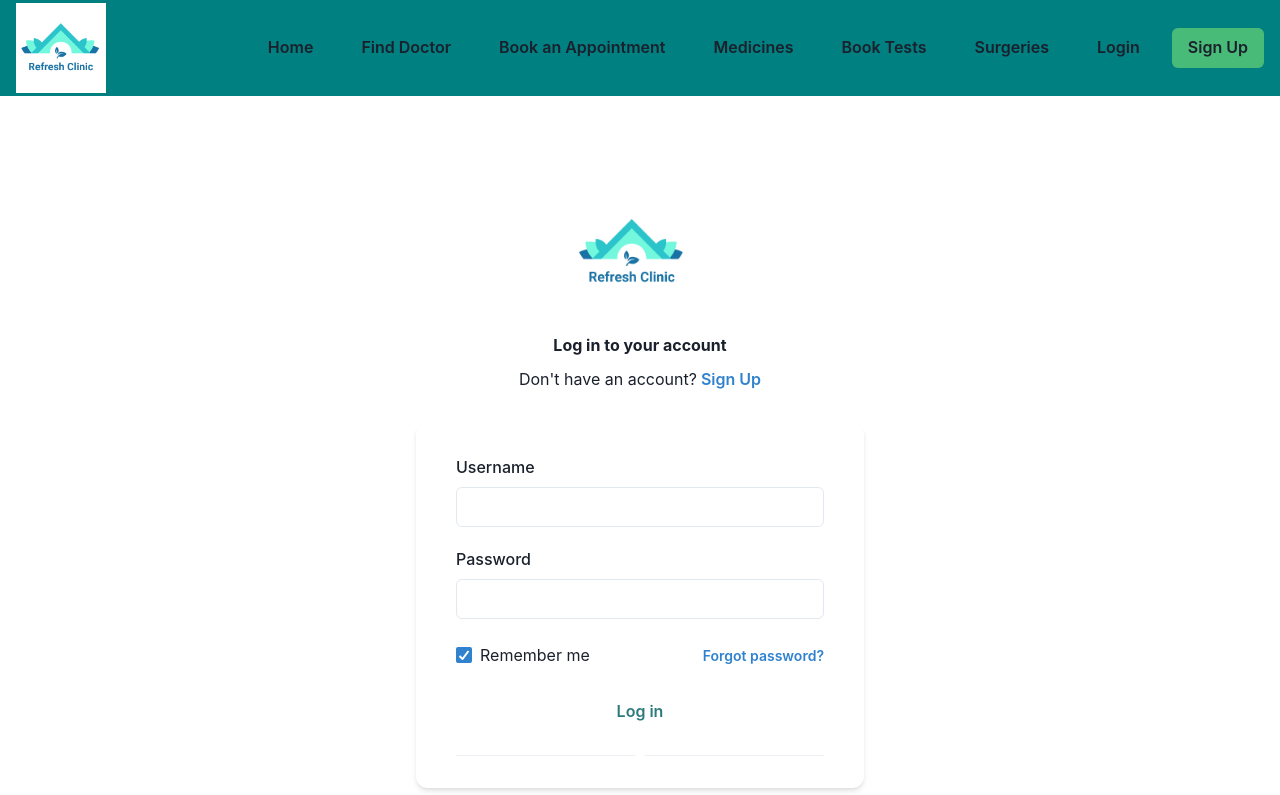
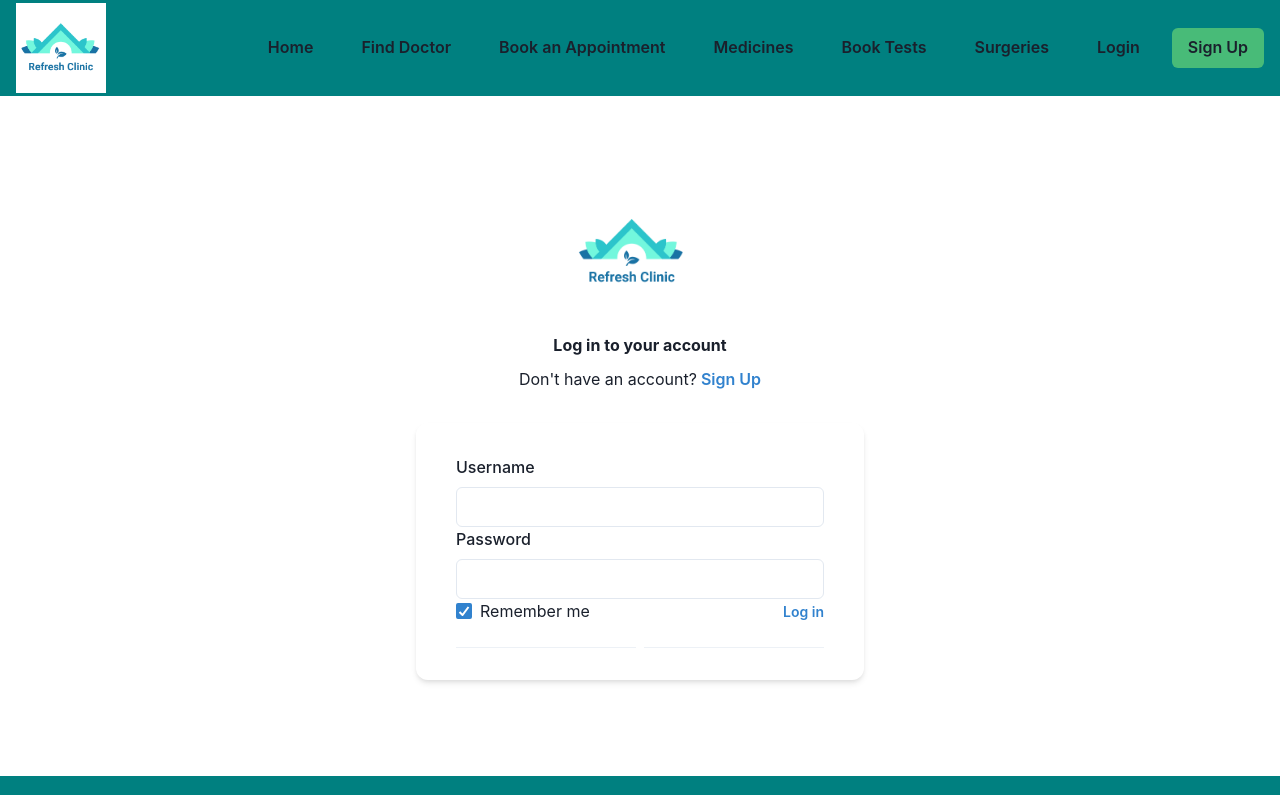
Before and after one commit to DevnandanRaj/Refresh-Clinic, a React (Create React App) app in the folder refresh-clinic/: page /login in a window 1280 px wide. Shown: the top 795 px of the page. Built offline with nearby package versions, Linux system fonts and the light colour scheme.

Commit message:
added new backend

```diff
--- a/refresh-clinic/src/Pages/FindDoctors.jsx
+++ b/refresh-clinic/src/Pages/FindDoctors.jsx
@@ -15,7 +15,7 @@ function FindDoctors() {
   const [doctors, setDoctors] = useState([]);
 
   useEffect(() => {
-    fetch(`http://localhost:${process.env.REACT_APP_JSON_SERVER_PORT}/doctors`)
+    fetch(`https://refresh-clinic-server.onrender.com/doctors/`)
       .then((response) => response.json())
       .then((data) => setDoctors(data))
       .catch((error) => console.log(error));
--- a/refresh-clinic/src/Pages/Login.jsx
+++ b/refresh-clinic/src/Pages/Login.jsx
@@ -1,3 +1,4 @@
+import React, { useState, useContext } from "react";
 import {
   Box,
   Button,
@@ -16,31 +17,34 @@ import {
   useToast,
 } from "@chakra-ui/react";
 import { AuthContext } from "../Context/AuthContextProvider";
-import { useState, useContext } from "react";
-import RefreshLogo from "../Resources/RefreshLogo.png";
 import { Link, Navigate } from "react-router-dom";
 import Navbar from "../Components/Navbar";
 import Footer from "../Components/Footer";
+import RefreshLogo from "../Resources/RefreshLogo.png";
+
 function Login() {
-  const [username, setUsername] = useState("");
+  const [Username, setUsername] = useState("");
   const [password, setPassword] = useState("");
+  const [isLoading, setIsLoading] = useState(false);
   const toast = useToast();
   const { login, isAuth } = useContext(AuthContext);
 
   const handleLogin = async (event) => {
     event.preventDefault();
+    setIsLoading(true);
     try {
       const response = await fetch(
-        `http://localhost:${process.env.REACT_APP_JSON_SERVER_PORT}/users?username=${username}&password=${password}`,
+        `https://refresh-clinic-server.onrender.com/auth/login`,
         {
-          method: "GET",
+          method: "POST",
           headers: {
             "Content-Type": "application/json",
           },
+          body: JSON.stringify({ Username, password }),
         }
       );
       const data = await response.json();
-      if (data.length > 0) {
+      if (response.ok) {
         login();
         toast({
           title: "Login Successful",
@@ -51,6 +55,7 @@ function Login() {
       } else {
         toast({
           title: "Login Failed",
+          description: data.message,
           status: "error",
           duration: 3000,
           isClosable: true,
@@ -58,11 +63,22 @@ function Login() {
       }
     } catch (error) {
       console.error(error);
+      toast({
+        title: "Error",
+        description: "An unexpected error occurred.",
+        status: "error",
+        duration: 3000,
+        isClosable: true,
+      });
+    } finally {
+      setIsLoading(false);
     }
   };
+
   if (isAuth) {
     return <Navigate to="/" />;
   }
+
   return (
     <>
       <Navbar />
@@ -100,12 +116,13 @@ function Login() {
           >
             <Stack spacing="6">
               <Stack spacing="5">
+                <form onSubmit={handleLogin}>
                   <FormControl>
                     <FormLabel htmlFor="username">Username</FormLabel>
                     <Input
                       id="username"
-                    type="name"
-                    value={username}
+                      type="text"
+                      value={Username}
                       onChange={(event) => setUsername(event.target.value)}
                     />
                   </FormControl>
@@ -118,26 +135,24 @@ function Login() {
                       onChange={(event) => setPassword(event.target.value)}
                     />
                   </FormControl>
-              </Stack>
                   <HStack justify="space-between">
                     <Checkbox defaultChecked>Remember me</Checkbox>
-                <Button variant="link" colorScheme="blue" size="sm">
-                  Forgot password?
+                    <Button
+                      type="submit"
+                      variant="link"
+                      colorScheme="blue"
+                      size="sm"
+                      isLoading={isLoading}
+                    >
+                      {isLoading ? "Logging in..." : "Log in"}
                     </Button>
                   </HStack>
-              <Stack spacing="6">
-                <Button
-                  variant="ghost"
-                  colorScheme="teal"
-                  onClick={handleLogin}
-                >
-                  Log in
-                </Button>
+                </form>
+              </Stack>
               <HStack>
                 <Divider />
                 <Divider />
               </HStack>
-              </Stack>
             </Stack>
           </Box>
         </Stack>
@@ -146,4 +161,5 @@ function Login() {
     </>
   );
 }
+
 export default Login;
--- a/refresh-clinic/src/Pages/Medicines.jsx
+++ b/refresh-clinic/src/Pages/Medicines.jsx
@@ -45,7 +45,7 @@ function Medicine() {
 
   useEffect(() => {
     fetch(
-      `http://localhost:${process.env.REACT_APP_JSON_SERVER_PORT}/medicines`
+      `https://refresh-clinic-server.onrender.com/medicines/`
     )
       .then((response) => response.json())
       .then((data) =>
--- a/refresh-clinic/src/Pages/Signup.jsx
+++ b/refresh-clinic/src/Pages/Signup.jsx
@@ -14,29 +14,29 @@ import {
   Image,
   useToast,
 } from "@chakra-ui/react";
-import { Link } from "react-router-dom";
+import { Link, useNavigate} from "react-router-dom";
 import RefreshLogo from "../Resources/RefreshLogo.png";
 import Navbar from "../Components/Navbar";
 import Footer from "../Components/Footer";
 function Signup() {
-  const [username, setUsername] = useState("");
+  const [Username, setUsername] = useState("");
   const [email, setEmail] = useState("");
   const [password, setPassword] = useState("");
   const [error, setError] = useState("");
-
+   const navigate = useNavigate();
   const toast = useToast();
   const handleSignup = async (event) => {
     event.preventDefault();
     try {
       const response = await fetch(
-        `http://localhost:${process.env.REACT_APP_JSON_SERVER_PORT}/users`,
+        `https://refresh-clinic-server.onrender.com/auth/register`,
         {
           method: "POST",
           headers: {
             "Content-Type": "application/json",
           },
           body: JSON.stringify({
-            username,
+            Username,
             email,
             password,
           }),
@@ -50,6 +50,7 @@ function Signup() {
           duration: 3000,
           isClosable: true,
         });
+          navigate("/login");
       } else {
         setError(data.error);
       }
@@ -101,7 +102,7 @@ function Signup() {
                     <Input
                       id="username"
                       type="name"
-                      value={username}
+                      value={Username}
                       onChange={(event) => setUsername(event.target.value)}
                     />
                   </FormControl>
```
Lines whose indentation alone changed are shown as unchanged.
